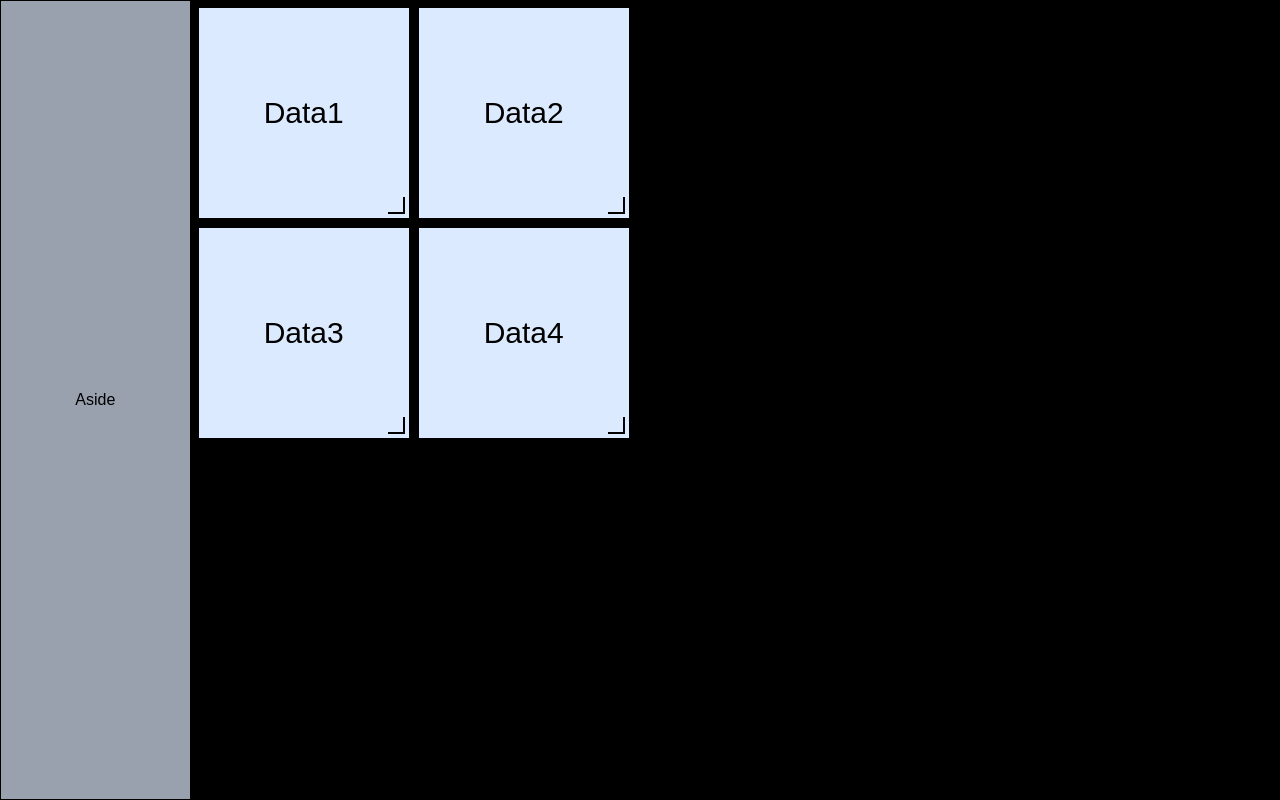
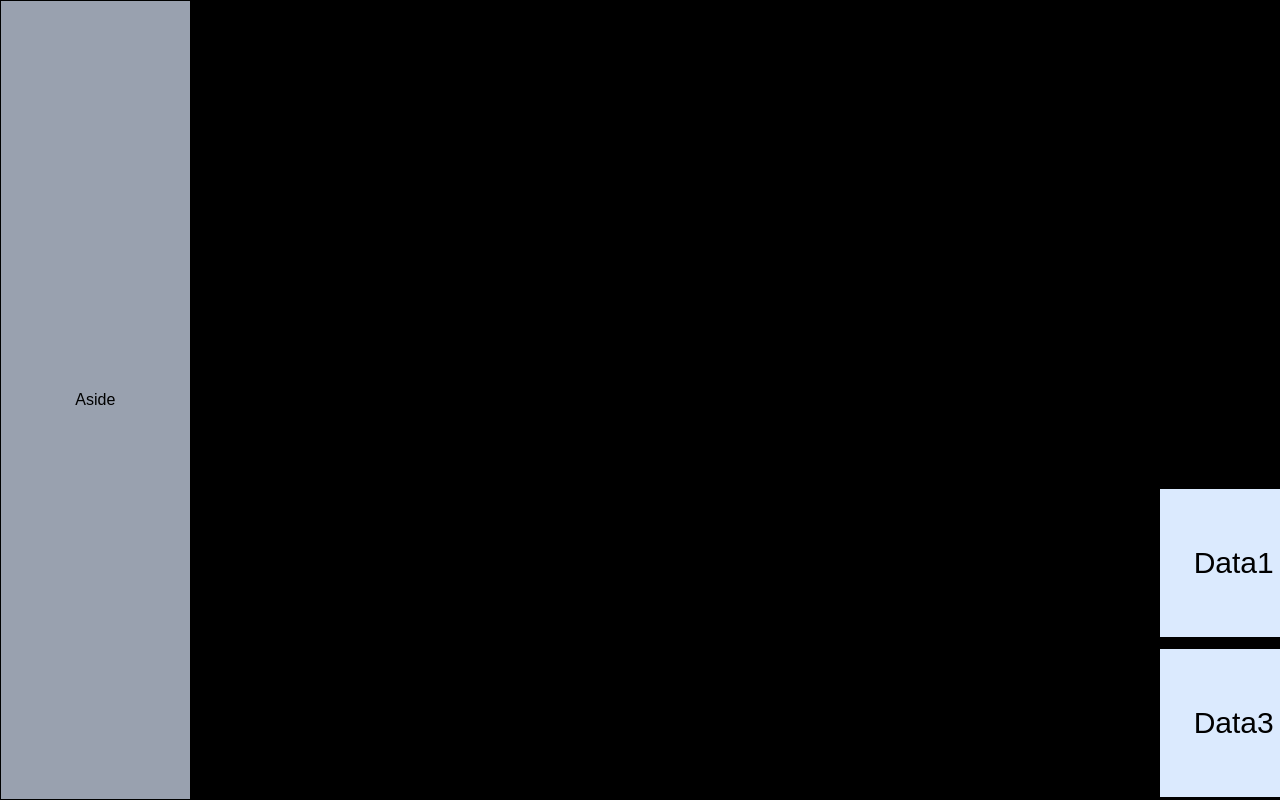
Before and after one commit to aty101/DashBoard-Component, a Next.js app: page / in a window 1280 px wide. Built offline with nearby package versions, Linux system fonts and the light colour scheme.

Commit message:
minor changes in the components

```diff
--- a/src/components/dynamic-grid/grid-components/DynamicGrid.tsx
+++ b/src/components/dynamic-grid/grid-components/DynamicGrid.tsx
@@ -9,8 +9,8 @@ import DataSectionList from "./DataSectionList";
 import GridContextProvider from "./GridContextProvider";
 import { createGridSizeObserver } from "../utils/responsiveGridFunctions/createGridSizeObserver";
 
-export const COL_WIDTH = 100;
-export const ROW_HEIGHT = 100;
+export const COL_WIDTH = 150;
+export const ROW_HEIGHT = 150;
 export const GAP = 10;
 
 export default function DynamicGrid() {
@@ -18,10 +18,10 @@ export default function DynamicGrid() {
 
   // Widgets state
   const [widgetsDetails, setWidgetsDetails] = useState<WidgetDetailsType[]>([
-    { id: 1, x: 0, y: 0, width: 2, height: 2, content: "data1" },
-    { id: 2, x: 2, y: 0, width: 2, height: 2, content: "data2" },
-    { id: 3, x: 0, y: 2, width: 2, height: 2, content: "data3" },
-    { id: 4, x: 2, y: 2, width: 2, height: 2, content: "data4" },
+    { id: 1, x: 6, y: 3, width: 1, height: 1, content: "data1" },
+    { id: 2, x: 7, y: 3, width: 1, height: 1, content: "data2" },
+    { id: 3, x: 6, y: 4, width: 1, height: 1, content: "data3" },
+    { id: 4, x: 7, y: 4, width: 1, height: 1, content: "data4" },
   ]);
 
   // Current active widget placeholder and final position
@@ -87,7 +87,7 @@ export default function DynamicGrid() {
         }}
       >
         <div
-          className={`max-w-full w-full relative overflow-x-hidden p-2 pr-0 select-none`}
+          className={`max-w-full w-full relative overflow-hidden p-2 pr-0 select-none`}
           ref={parentRef}
         >
           <DataSectionList />
--- a/src/components/dynamic-grid/grid-components/Placeholder.tsx
+++ b/src/components/dynamic-grid/grid-components/Placeholder.tsx
@@ -34,8 +34,7 @@ export default function Placeholder() {
         height,
         transform,
       }}
-      className="absolute bg-blue-300 inline-block z-1 opacity-50
-          cursor-grab select-none"
+      className="absolute bg-blue-300 inline-block z-1 opacity-50 cursor-grab select-none duration-200"
     ></div>
   );
 }
--- a/src/components/dynamic-grid/grid-components/StableDataSection.tsx
+++ b/src/components/dynamic-grid/grid-components/StableDataSection.tsx
@@ -56,8 +56,9 @@ function DataSection({ widget, isDragged = false }: DataSectionProps) {
         transform,
         zIndex,
         cursor,
+        transitionDuration: isDragged ? "0s" : "0.2s",
       }}
-      className="absolute bg-blue-100  flex justify-end items-end p-1 select-none"
+      className="absolute bg-blue-100  flex justify-end items-end p-1 select-none border border-black "
     >
       <div className="w-full h-full relative  flex justify-center items-center">
         <h2 className="text-3xl capitalize text-black ">{widget.content}</h2>
--- a/src/components/dynamic-grid/utils/collisionFunctions/siblingsCollision.ts
+++ b/src/components/dynamic-grid/utils/collisionFunctions/siblingsCollision.ts
@@ -1,10 +1,7 @@
 import { WidgetDetailsType, WidgetPlaceHolderType } from "../../types";
 import { siblingsCollisionParams } from "./collisionFunctionsParams";
 
-function widgetsOverlap(
-  a: WidgetPlaceHolderType,
-  b: WidgetDetailsType
-): boolean {
+function widgetsOverlap(a: WidgetPlaceHolderType, b: WidgetDetailsType) {
   const aLeft = a.x;
   const aRight = a.x + a.width;
   const aTop = a.y;
@@ -15,7 +12,10 @@ function widgetsOverlap(
   const bTop = b.y;
   const bBottom = b.y + b.height;
 
-  return aLeft < bRight && aRight > bLeft && aTop < bBottom && aBottom > bTop;
+  const collision =
+    aLeft < bRight && aRight > bLeft && aTop < bBottom && aBottom > bTop;
+
+  return collision;
 }
 
 function resolve(widgets: WidgetDetailsType[], moved: WidgetPlaceHolderType) {
@@ -26,9 +26,8 @@ function resolve(widgets: WidgetDetailsType[], moved: WidgetPlaceHolderType) {
 
     for (let i = 0; i < widgets.length; i++) {
       const w = widgets[i];
-
-      if (w.id !== moved.id && widgetsOverlap(moved, w)) {
-        console.log(w.id);
+      const isOverlapping = widgetsOverlap(moved, w);
+      if (w.id !== moved.id && isOverlapping) {
         // Push widget 'w' down
         w.y = moved.y + moved.height;
 
--- a/src/components/dynamic-grid/utils/resizingFunctions/resizing/calcnewSize.ts
+++ b/src/components/dynamic-grid/utils/resizingFunctions/resizing/calcnewSize.ts
@@ -28,12 +28,12 @@ export function calcNewSize({
   const maxWidth = maxCols - (currentWidget.x - 1);
   const maxHeight = maxRows - (currentWidget.y - 1);
 
-  const newWidth = Math.min(maxWidth, Math.max(gridWidth, 2));
+  const newWidth = Math.min(maxWidth, Math.max(gridWidth, 1));
   const newHeight = Math.min(maxHeight, Math.max(gridHeight, 1));
 
   // Placeholder current size
-  const finalWidth = Math.round(newWidth);
-  const finalHeight = Math.round(newHeight);
+  const finalWidth = Math.ceil(newWidth);
+  const finalHeight = Math.ceil(newHeight);
 
   return {
     newWidth,
```
